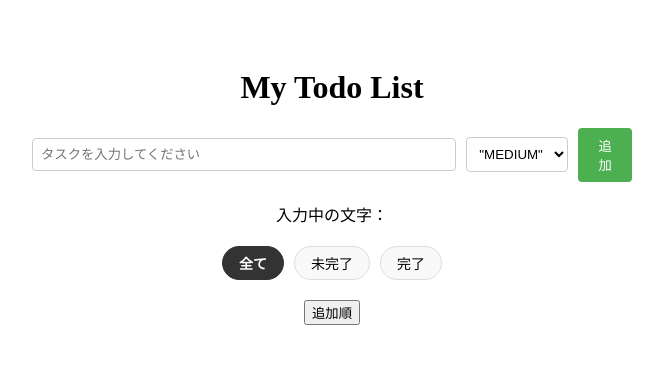
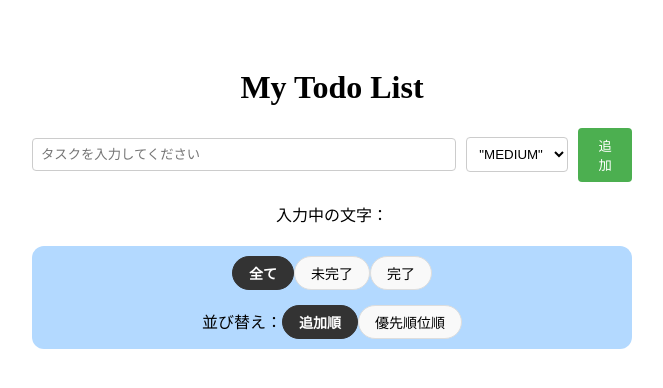
Before and after one commit to mao-ymst/TodoList1_React, a React (Vite) app: page / in a window 1280 px wide. Shown: the top 388 px of the page, without its empty margins (308-971 px from the left). Built offline with nearby package versions, Linux system fonts and the light colour scheme.

Commit message:
feat: implement sorting and reorganize UI controls

```diff
--- a/src/App.jsx
+++ b/src/App.jsx
@@ -2,7 +2,7 @@ import React, { useState } from 'react'
 import TodoInput from './component/TodoInput/TodoInput';
 import TodoItem from './component/TodoItem/TodoItem';
 import './App.css'
-import FilterButtons from './component/TodoFilter/FilterButtons';
+import TodoControls from './component/TodoControls/TodoControls';
 
 export default function App() {
   const [tasks, setTasks] = useState([]);
@@ -50,24 +50,26 @@ export default function App() {
     setTasks(newTasks);
   }
 
+  const priorityOrder = {
+    high: 1,
+    medium: 2,
+    low: 3
+  }
+
+
   const filteredTasks =
     tasks.filter((task) => {
       if (filter === "active") return !task.isDone;
       if (filter === "completed") return task.isDone;
       return true;
     })
-    .sort((a,b) => {
-      if(sortBy === "priority") {
-        return priorityOrder[a.priority] - priorityOrder[b.priority];
-      }
-      return b.id - a.id;
-    })
+      .sort((a, b) => {
+        if (sortBy === "priority") {
+          return priorityOrder[a.priority] - priorityOrder[b.priority];
+        }
+        return a.id - b.id;
+      })
 
-  const priorityOrder = {
-      high: 1,
-      meduim: 2,
-      low: 3
-  }
 
   return (
     <div className='app-container'>
@@ -80,16 +82,11 @@ export default function App() {
         onPriorityChange={setPriority} />
       <p>入力中の文字：{inputText}</p>
 
-      <FilterButtons
+      <TodoControls
         currentFilter={filter}
-        onFilterChange={setFilter} />
-
-      <div>
-        <button onClick={() => setSortBy("added")}>
-          追加順
-        </button>
-      </div>
-
+        onFilterChange={setFilter}
+        currentSort={sortBy}
+        onSortChange={setSortBy} />
 
       <ul className='todo-list'>
         {filteredTasks.map((task) => {
@@ -153,3 +150,5 @@ export default function App() {
 //filterで並び替えた後の結果をさらに　sortで並べ替える
 //filterとsortを繋げる　filter部分に足す
 //filterButtons の下に動作確認ボタンを作成
+
+//16 todocontrolsで必要なpropsを渡す
--- a/src/component/TodoFilter/FilterButtons.css
+++ b/src/component/TodoControls/TodoControls.css
@@ -1,11 +1,23 @@
-.filter-buttons {
+/* .filter-buttons {
     display: flex;
     justify-content: center;
     gap: 10px;
     margin: 20px 0;
+} */
+
+.todo-controls {
+    display: flex;
+    flex-direction: column;
+    gap: 15px;
+    margin: 20px 0;
+    padding: 10px;
+    background-color: #b3d9ff;
+    border-radius: 12px;
+
 }
 
-.filter-buttons button {
+/* .filter-buttons--> control-groupに変更 */
+.control-group button {
     padding: 6px 16px;
     border: 1px solid #ddd;
     background-color: #f9f9f9;
@@ -15,12 +27,12 @@
     transition: all 0.2s ease;
 }
 
-.filter-buttons button:hover {
+.control-group button:hover {
     background-color: #eee;
     border-color: #bbb;
 }
 
-.filter-buttons button.active {
+.control-group button.active {
     background-color: #333;
     color: white;
     border-color: #333;
--- /dev/null
+++ b/src/component/TodoControls/TodoControls.jsx
@@ -0,0 +1,63 @@
+import React from 'react'
+import "./TodoControls.css"
+
+export default function TodoControls({ currentFilter, onFilterChange, currentSort, onSortChange }) {
+    return (
+        <>
+            <div className='todo-controls'>
+                <div className='control-group'>
+                    <button
+                        onClick={() => onFilterChange("all")}
+                        className={currentFilter === "all" ? "active" : ""}>
+                        全て
+                    </button>
+                    <button
+                        onClick={() => onFilterChange("active")}
+                        className={currentFilter === "active" ? "active" : ""}
+                    >
+                        未完了
+                    </button>
+                    <button
+                        onClick={() => onFilterChange("completed")}
+                        className={currentFilter === "completed" ? "active" : ""}>
+                        完了
+                    </button>
+                </div>
+
+
+                <div className='control-group'>
+                    <span>並び替え：</span>
+                    <button
+                        onClick={() => onSortChange("added")}
+                        className={currentSort === "added" ? "active" : ""}>
+                        追加順
+                    </button>
+                    <button
+                        onClick={() => onSortChange("priority")}
+                        className={currentSort === "priority" ? "active" : ""}>
+                        優先順位順
+                    </button>
+
+                </div>
+            </div>
+
+        </>
+
+
+
+    )
+}
+
+
+//13 appで作ったfilterButtonsの中身を持ってくる
+//必要なpropsを受け取る
+//見た目、選択時の見た目の変化をつける
+
+//15 sort と filterの機能を管理する　ページを作成する
+//FilterButton-->TodoControls　に変更する
+//必要な部分すべてtodocontrolsに変更 app Todocontrolsを呼び出し
+//appにあるsort機能を引っ越しする
+//appで必要なpropsを渡す　ここで受け取る
+//Sortの中身を受け取った内容に書き換える
+//sort部分にもactiveを追加
+//todocontrolsそれぞれのCSSを整える
--- a/src/component/TodoFilter/FilterButtons.jsx
+++ /dev/null
@@ -1,31 +0,0 @@
-import React from 'react'
-import "./FilterButtons.css"
-
-export default function FilterButtons({ currentFilter, onFilterChange }) {
-    return (
-        <div className='filter-buttons'>
-            <button
-                onClick={() => onFilterChange("all")}
-                className={currentFilter === "all" ? "active" : ""}>
-                全て
-            </button>
-            <button
-                onClick={() => onFilterChange("active")}
-                className={currentFilter === "active" ? "active" : ""}
-            >
-                未完了
-            </button>
-            <button
-                onClick={() => onFilterChange("completed")}
-                className={currentFilter === "completed" ? "active" : ""}>
-                完了
-            </button>
-        </div>
-
-    )
-}
-
-
-//13 appで作ったfilterButtonsの中身を持ってくる
-//必要なpropsを受け取る
-//見た目、選択時の見た目の変化をつける
```
Also changed, not shown: src/component/TodoInput/TodoInput.css (+4 -4 lines).
